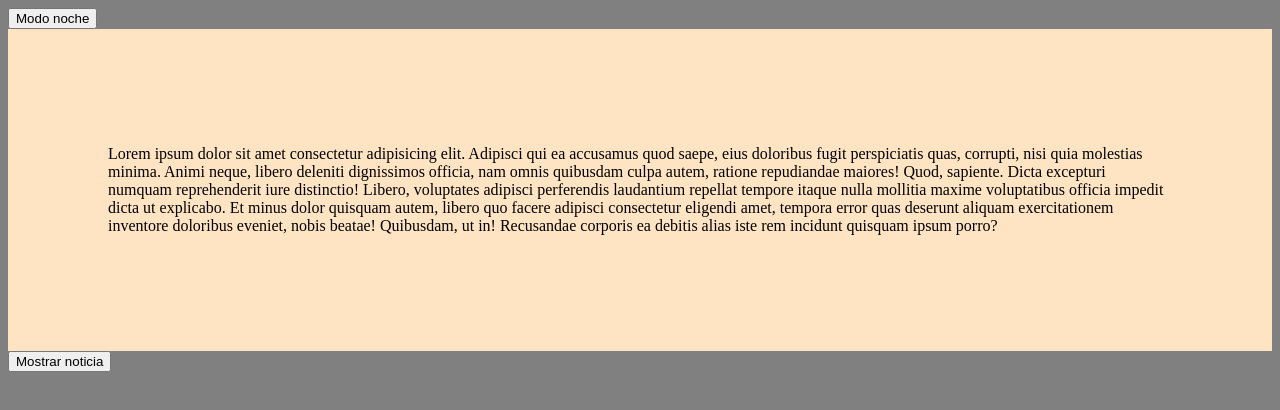
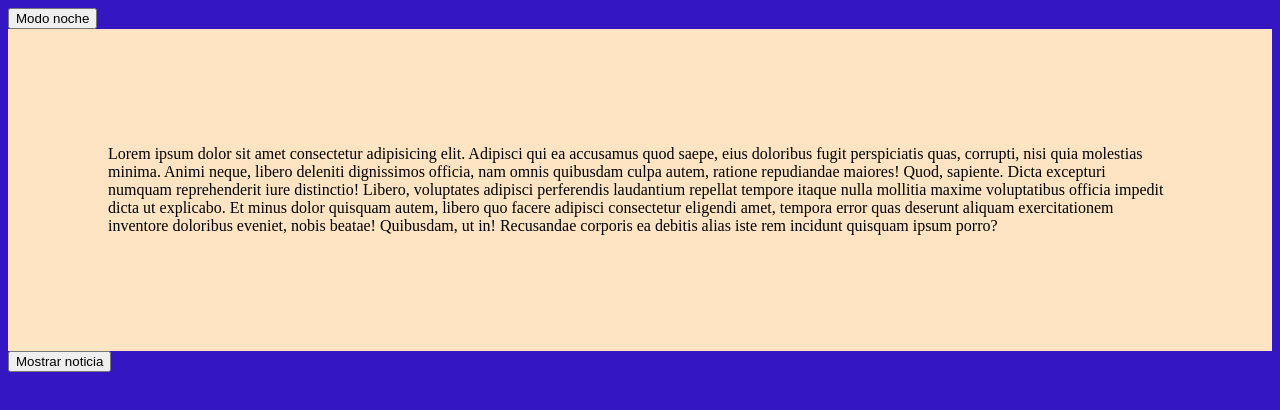
Before and after one commit to ghami20/EjemploWeb, a plain HTML site: page index.html in a window 1280 px wide. Drawn offline with Linux system fonts and the light colour scheme.

Commit message:
fondo azul

```diff
--- a/styles.css
+++ b/styles.css
@@ -7,7 +7,7 @@ h1{
     padding: 10px;
 }
 body{
-    background-color: grey;
+    background-color: rgb(52, 23, 195);
 }
 #fondo{
     background-color: bisque;
```
